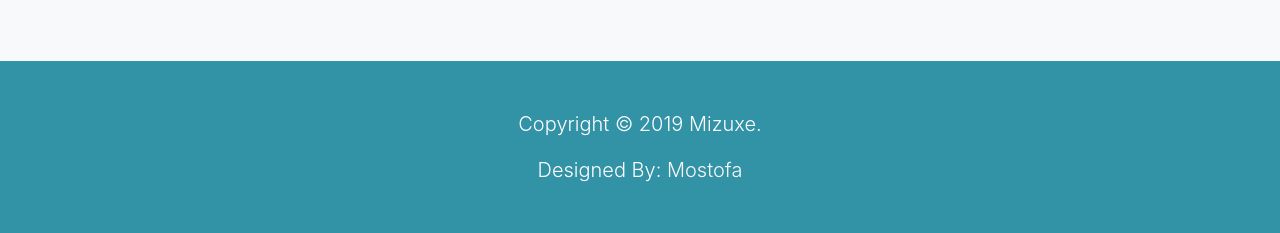
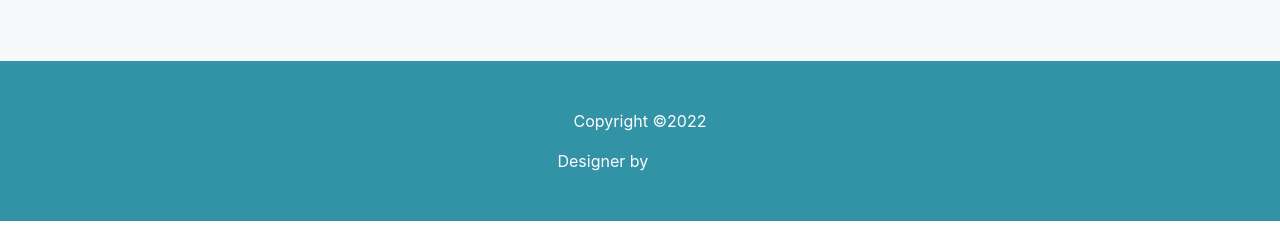
Before and after one commit to dev-mostofa/Mizuxe-Website-Design, a plain HTML site: page index.html in a window 1280 px wide. Shown: the part 3008-3241 px from the top of the page. Drawn offline with Linux system fonts and the light colour scheme.

Commit message:
first commit

```diff
--- a/index.html
+++ b/index.html
@@ -340,8 +340,9 @@
   <div class="container">
     <div class="row">
       <div class="col-12">
-        <p class="lead">Copyright © 2019 Mizuxe.</p>
-             <span class="lead">Designed By: <a class="text-light" href="#" target="_blank">Mostofa</a></span>
+        <p>Copyright &copy;<script>document.write(new Date().getFullYear());</script></p>
+        <span>Designer by <a class="ml-2" href="#" target="_blank">
+           Mostofa</a></span>
       </div>
     </div>
   </div>
```
